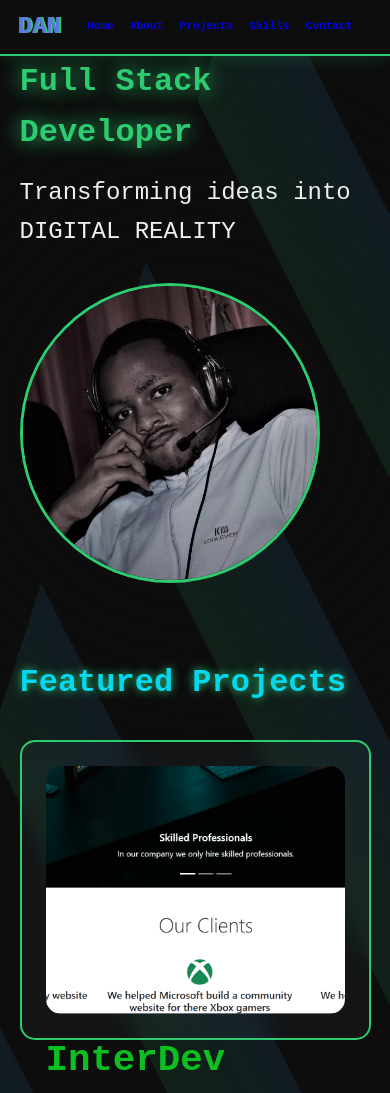
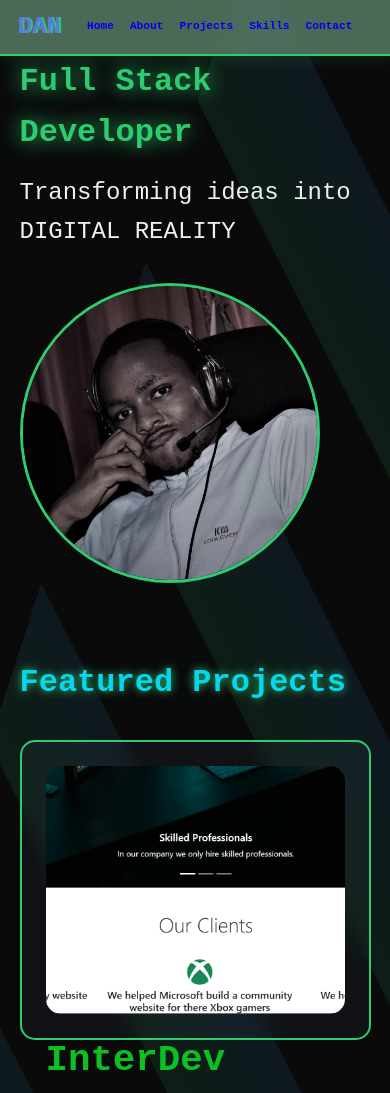
Before and after one commit to Daninc24/myportfolio, a plain HTML site: page index.html in a window 390 px wide. Shown: the top 1093 px of the page. Drawn offline with Linux system fonts and the light colour scheme.

Commit message:
My last commit on color changes

```diff
--- a/style.css
+++ b/style.css
@@ -4,7 +4,7 @@
     --neon-secondary: #3498db;
     --matrix-green: rgb(13, 231, 13);
     --cyberpunk-pink: #ff00ff;
-    --dark-bg: #0d0d0d;
+    --dark-bg: #0a0a0b;
     --light-bg: #f8f9fa;
     --text-dark: #496785;
     --text-light: #ecf0f1;
@@ -64,7 +64,7 @@ body {
 
 /*  Cyberpunk Navigation  */
 .navbar {
-    background: rgba(0, 0, 0, 0.8);
+    background: rgba(91, 129, 106, 0.808);
     backdrop-filter: blur(10px);
     position: fixed;
     width: 100%;
@@ -457,7 +457,7 @@ footer a:hover {
 @media (max-width: 768px) {
     .navbar {
         position: initial;
-        background-color: var(--dark-bg);
+        background-color:  rgba(91, 129, 106, 0.808);
     }
 
 
```
